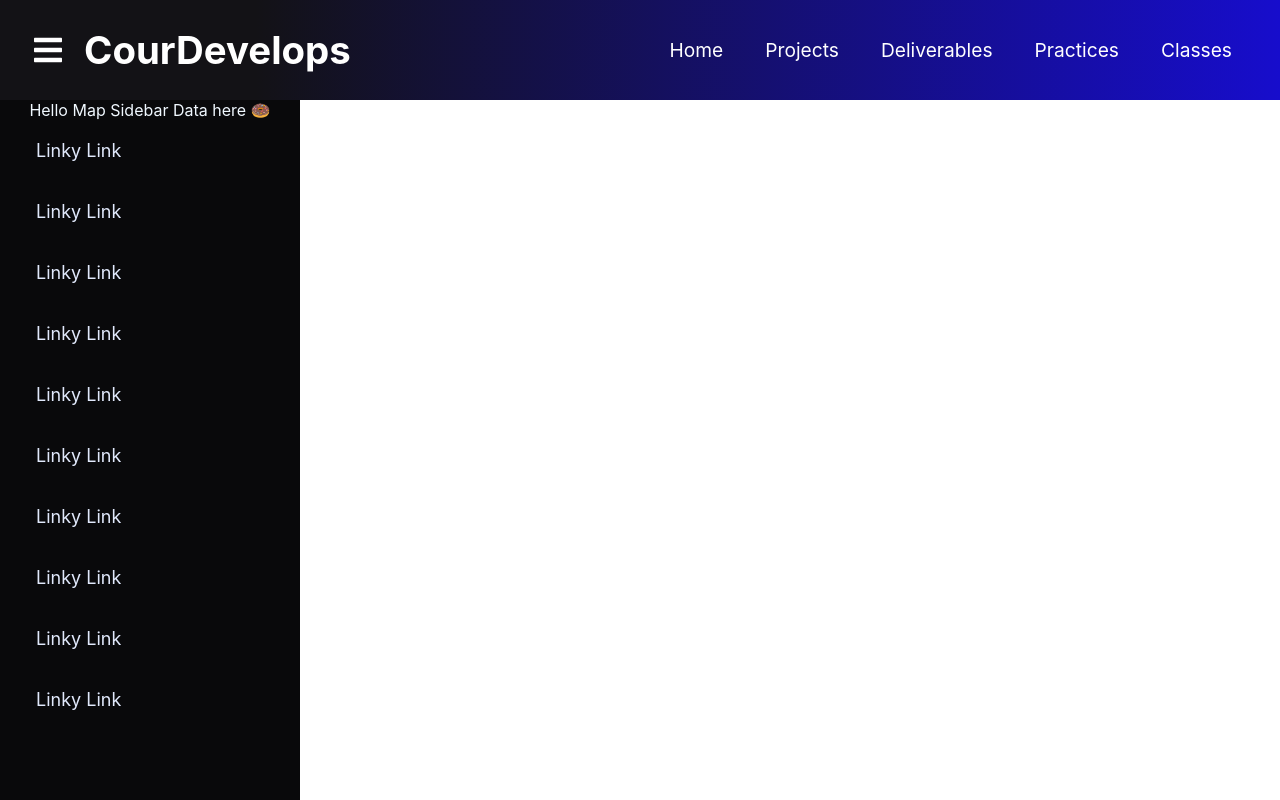
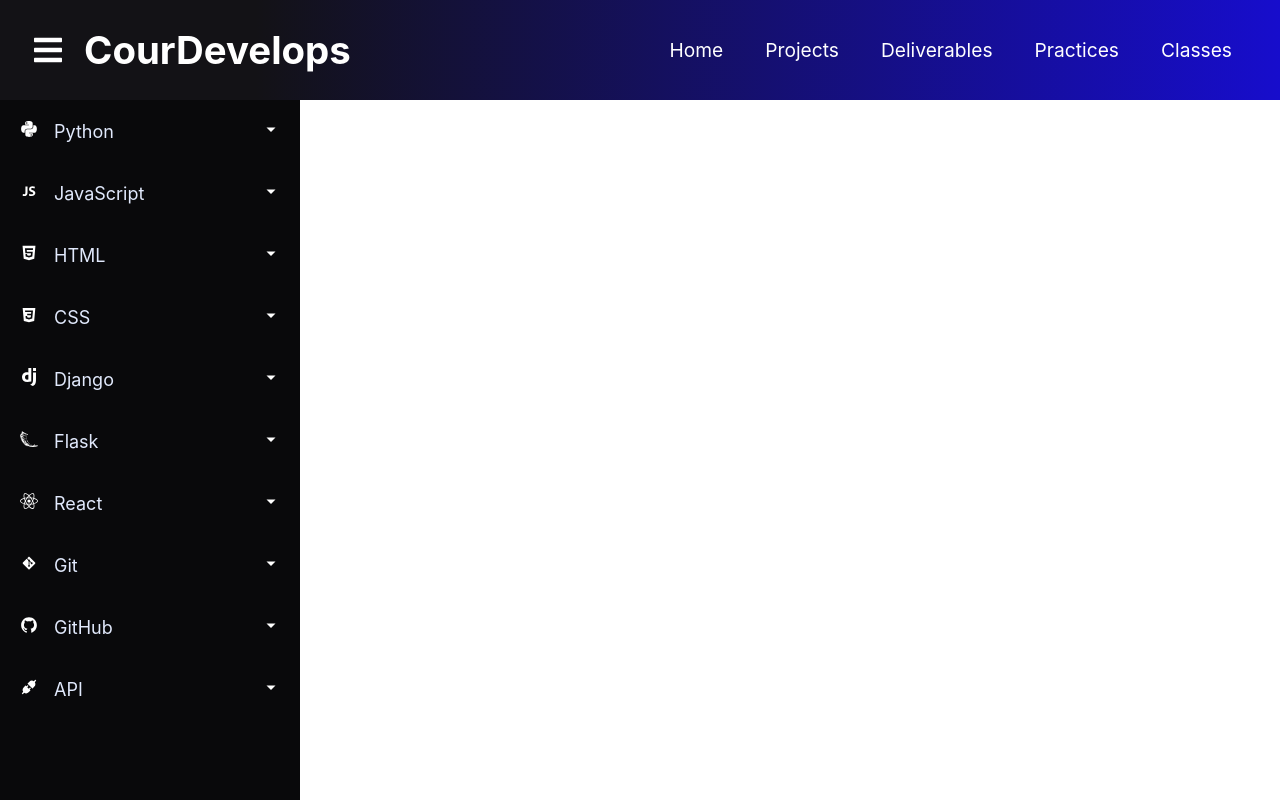
Before and after one commit to courthub74/CourDevelopsOracle, a React (Create React App) app: page /python/autoemail in a window 1280 px wide. Built offline with nearby package versions, Linux system fonts and the light colour scheme.

Commit message:
Sidebar with drops added

```diff
--- a/src/components/Sidebar.js
+++ b/src/components/Sidebar.js
@@ -98,9 +98,9 @@
 
                         <SidebarWrap className="SidebarWrap">
                             <Scrollbars style={{ width: 300, height: 1000 }}>
-                                Hello
+                                {/* Hello
                                 Map
-                                Sidebar Data here 🍩
+                                Sidebar Data here 🍩  */}
                                 {SidebarData.map((item, index) => {
                                     return <SubMenu item={item} key={index} />;
                                     // return (
--- a/src/components/Submenu.js
+++ b/src/components/Submenu.js
@@ -47,21 +47,33 @@
 
     return (
         <>
-            <SidebarLink to={item.path}>
-                <SidebarLabel>Linky Link</SidebarLabel>
+            <SidebarLink to={item.path} onClick={item.subNav && showSubnav}>
+
+                <div>
+                {item.icon}
+                    <SidebarLabel>{item.title}</SidebarLabel>
+                </div>
+
+                    {item.subNav && subNav
+                        ? item.iconOpened
+                        : item.subNav
+                        ? item.iconClosed
+                        : null}
+
             </SidebarLink>
 
             {subNav && item.subNav.map((item, index) => {
                 return (
-                    <DropdownLink>
-                        <SidebarLabel>Dropy Drop</SidebarLabel>
+                    <DropdownLink to={item.path} key={index}>
+                        {item.icon}
+                        <SidebarLabel>{item.title}</SidebarLabel>
                     </DropdownLink>
                 );
             })}
 
 
         </>
-    )
-}
+    );
+};
 
 export default SubMenu;
```
